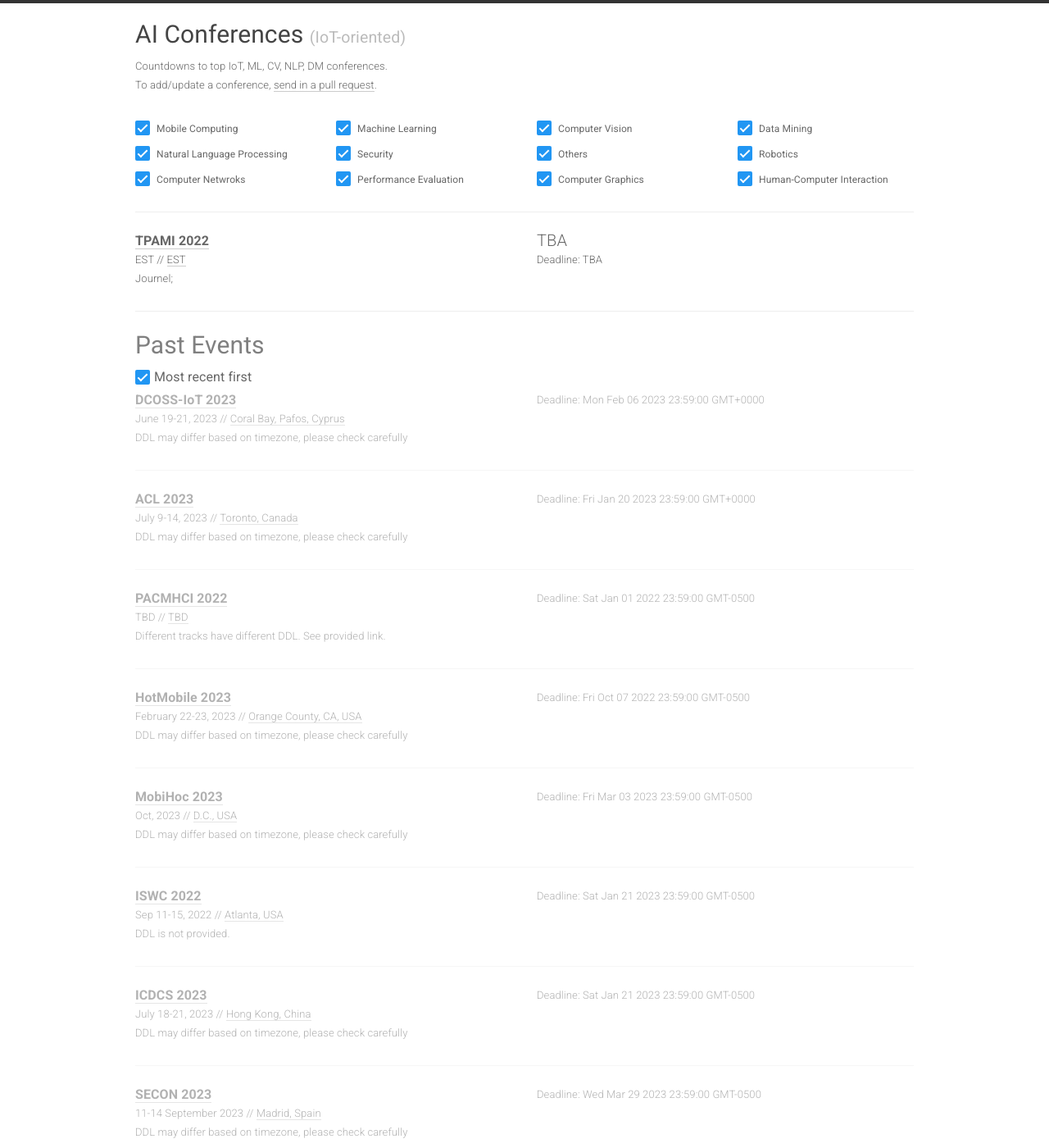
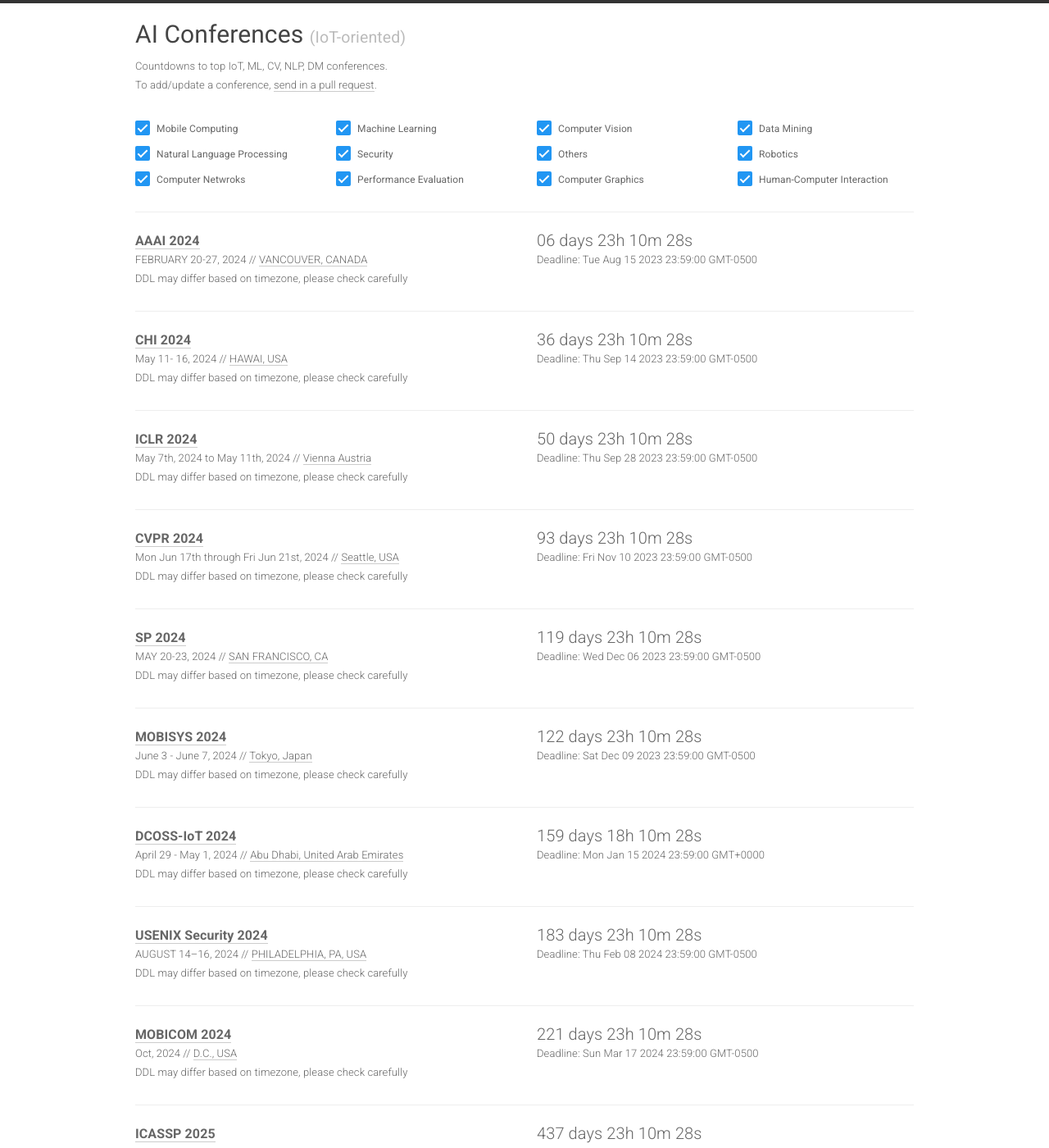
Before and after one commit to iot-psu/ai-deadlines, a Jekyll site: the page built from index.html, in a window 1280 px wide and 1400 px high. Shown: the whole window at 82% size. Built offline with Jekyll 4.4.1, drawn with Linux system fonts in a browser that asks for light colours; some of the changed text lies outside the part shown.

Commit message:
Update conferences.yml

```diff
--- a/_data/conferences.yml
+++ b/_data/conferences.yml
@@ -2,13 +2,13 @@
 ---
 
 - name: DCOSS-IoT
-  year: 2023
-  id: DCOSSIOT2023
+  year: 2024
+  id: DCOSSIOT2024
   link: https://dcoss.org/
-  deadline: "2023-02-06 23:59:00"
+  deadline: "2024-01-15 23:59:00"
   timezone: AOE
-  date: June 19-21, 2023
-  place:  Coral Bay, Pafos, Cyprus
+  date: April 29 - May 1, 2024
+  place:  Abu Dhabi, United Arab Emirates
   sub: MC
   note: DDL may differ based on timezone, please check carefully
 
@@ -140,35 +140,35 @@
   note: DDL may differ based on timezone, please check carefully
 
 - name: AAAI
-  year: 2023
-  id: AAAI2023
-  link: https://aaai.org/Conferences/AAAI-23/
-  deadline: "2022-08-15 23:59:00"
+  year: 2024
+  id: AAAI2024
+  link: https://aaai.org/Conferences/AAAI-24/
+  deadline: "2023-08-15 23:59:00"
   timezone: EST
-  date: February 7-14, 2023
-  place: Washington, DC, USA
+  date: FEBRUARY 20-27, 2024
+  place: VANCOUVER, CANADA
   sub: ML
   note: DDL may differ based on timezone, please check carefully
 
 - name: SP
-  year: 2023
+  year: 2024
   id: SP
-  link: https://www.ieee-security.org/TC/SP2023/
-  deadline: "2022-08-03 23:59:00"
+  link: https://www.ieee-security.org/TC/SP2024/
+  deadline: "2023-12-06 23:59:00"
   timezone: EST
-  date: MAY 22-25, 2024
+  date: MAY 20-23, 2024
   place: SAN FRANCISCO, CA
   sub: S
   note: DDL may differ based on timezone, please check carefully
 
 - name: MOBICOM
-  year: 2023
-  id: MOBICOM2023
-  link: https://www.sigmobile.org/mobicom/2023/index.html
-  deadline: "2023-03-17 23:59:00"
+  year: 2024
+  id: MOBICOM2024
+  link: https://www.sigmobile.org/mobicom/2024/index.html
+  deadline: "2024-03-17 23:59:00"
   timezone: EST
-  date: Oct, 2023
-  place: Madrid, Spain
+  date: Oct, 2024
+  place: D.C., USA
   sub: MC
   note: DDL may differ based on timezone, please check carefully
 
@@ -184,13 +184,13 @@
   note: DDL may differ based on timezone, please check carefully
 
 - name: CHI
-  year: 2023
-  id: CHI2023
-  link: https://chi2023.acm.org/for-authors/papers/
-  deadline: "2022-09-15 23:59:00"
+  year: 2024
+  id: CHI2024
+  link: https://chi2024.acm.org/
+  deadline: "2023-09-14 23:59:00"
   timezone: EST
-  date: Apr 30 - May 5, 2022
-  place: Hamburg, Germany
+  date: May 11- 16, 2024
+  place: HAWAI, USA
   sub: HCI
   note: DDL may differ based on timezone, please check carefully
 
@@ -206,13 +206,13 @@
   note: DDL may differ based on timezone, please check carefully
 
 - name: ICLR
-  year: 2023
-  id: ICLR2023
-  link: https://iclr.cc/Conferences/2023/CallForPapers
-  deadline: "2022-09-28 23:59:00"
+  year: 2024
+  id: ICLR2024
+  link: https://iclr.cc/Conferences/2024/CallForPapers
+  deadline: "2023-09-28 23:59:00"
   timezone: EST
-  date: May 1st - 5th, 2023
-  place: Virtual
+  date: May 7th, 2024 to May 11th, 2024
+  place: Vienna Austria
   sub: ML
   note: DDL may differ based on timezone, please check carefully
 
@@ -228,13 +228,13 @@
   note: DDL may differ based on timezone, please check carefully
 
 - name: USENIX Security
-  year: 2023
-  id: USENIXSecurity2023
-  link: https://www.usenix.org/conference/usenixsecurity23
-  deadline: "2022-10-11 23:59:00"
+  year: 2024
+  id: USENIXSecurity2024
+  link: https://www.usenix.org/conference/usenixsecurity24
+  deadline: "2024-02-08 23:59:00"
   timezone: EST
-  date: Aug 9 - 11, 2023
-  place: ANAHEIM, CA, USA
+  date: AUGUST 14–16, 2024
+  place: PHILADELPHIA, PA, USA
   sub: S
   note: DDL may differ based on timezone, please check carefully
 
@@ -250,24 +250,24 @@
   note: DDL may differ based on timezone, please check carefully
 
 - name: ICASSP
-  year: 2023
-  id: ICASSP2022
-  link: https://2023.ieeeicassp.org/
-  deadline: "2022-10-19 23:59:00"
+  year: 2025
+  id: ICASSP2025
+  link: https://2025.ieeeicassp.org/
+  deadline: "2024-10-19 23:59:00"
   timezone: EST
-  date: 4 - 9 June, 2023.
-  place: Rhodes Island, Greece
+  date: April 06 to April 11, 2025.
+  place: Hyderabad, India from
   sub: ML
   note: DDL may differ based on timezone, please check carefully
 
 - name: CVPR
-  year: 2023
-  id: CVPR2023
-  link: https://cvpr2023.thecvf.com/
-  deadline: "2022-11-11 23:59:00"
+  year: 2024
+  id: CVPR2024
+  link: https://cvpr2024.thecvf.com/
+  deadline: "2023-11-10 23:59:00"
   timezone: EST
-  date: June 18-22, 2023
-  place: Vancouver, Canada
+  date: Mon Jun 17th through Fri Jun 21st, 2024
+  place: Seattle, USA
   sub: CV
   note: DDL may differ based on timezone, please check carefully
 
@@ -316,13 +316,13 @@
   note: DDL may differ based on timezone, please check carefully
 
 - name: MOBISYS
-  year: 2023
-  id: MOBISYS2023
-  link: https://www.sigmobile.org/mobisys/2023/
-  deadline: "2022-12-09 23:59:00"
+  year: 2024
+  id: MOBISYS2024
+  link: https://www.sigmobile.org/mobisys/2024/
+  deadline: "2023-12-09 23:59:00"
   timezone: EST
-  date: June 18 - June 22, 2023
-  place: Helsinki, Finland
+  date: June 3 - June 7, 2024
+  place: Tokyo, Japan
   sub: MC
   note: DDL may differ based on timezone, please check carefully
 
```
